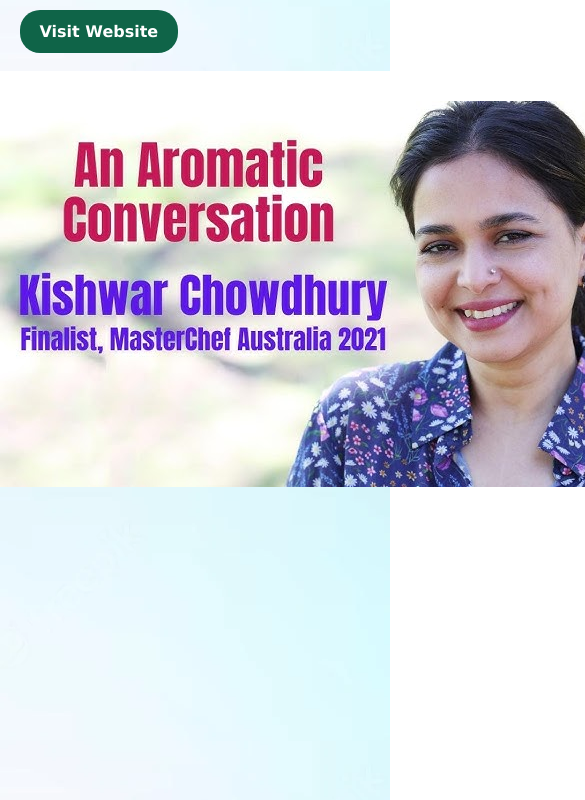
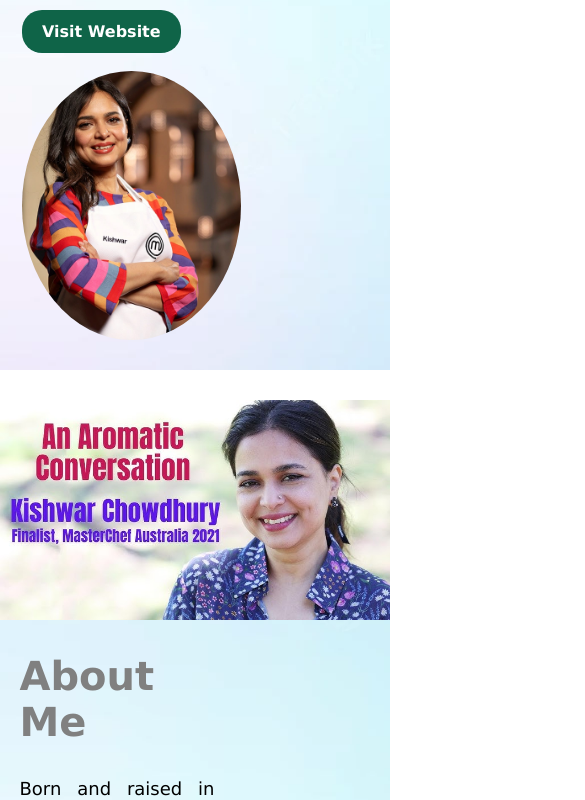
Before and after one commit to sfshovon/simple-html-css-responsive-project-1, a plain HTML site: page index.html in a window 390 px wide. Shown: the part 634-1434 px from the top of the page, 585 px wide, since content can reach past the window. Drawn offline with Linux system fonts and the light colour scheme.

Commit message:
Responsiveness Updated

```diff
--- a/index.html
+++ b/index.html
@@ -26,7 +26,7 @@
   </section>
 
   <section class="flex-sec">
-    <div class="width">
+    <div class="image-0">
       <img src="images/0.png">
     </div>
 
@@ -77,11 +77,11 @@
     </div>
 
     <div class="half-width">
-      <h2> Email: hello@kishwar.com.au </h2>
-      <h4> Parcel Collect: 1009825950</h4>
-      <h5> 292A Huntingdale Road, </h5>
-      <h5> Huntingdale VIC 3166 </h5>
-      <a class="f-btn" target="_blank" href="https://www.kishwar.com.au/gallery"> Portfolio </a>
+        <h2> Email: hello@kishwar.com.au </h2>
+        <h4> Parcel Collect: 1009825950</h4>
+        <h5> 292A Huntingdale Road, </h5>
+        <h5> Huntingdale VIC 3166 </h5>
+        <a class="f-btn" target="_blank" href="https://www.kishwar.com.au/gallery"> Portfolio </a>
     </div>
 
   </section>
--- a/style.css
+++ b/style.css
@@ -111,9 +111,28 @@ footer p{
   text-align: center;
 }
 
-@media only screen and (min-width:688px) and (max-width:992px) {
+/* Mobile Devices */
+@media only screen and (min-width:320px) and (max-width:480px) {
+  .flex-sec,  .flexible {
+    display: grid;
+    grid-template-columns: repeat(1, 1fr);;
+  }
+  #menu{
+    margin: 20px 20px;
+  }
+  .image-0 img{
+    object-fit: contain;
+    width: 100%;
+  }
+}
+/* Tables */
+@media only screen and (min-width:481px) and (max-width:1024px) {
   .flex-sec {
     display: grid;
     grid-template-columns: repeat(1, 1fr);;
   }
+  .image-0 img{
+    object-fit: contain;
+    width: 100%;
+  }
 }
```
